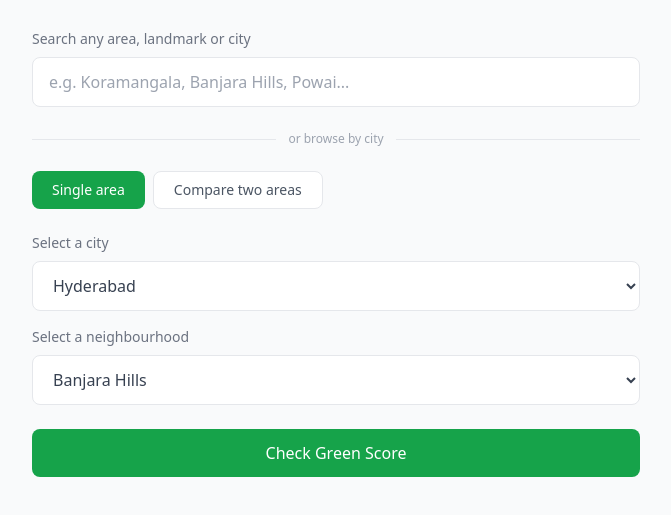
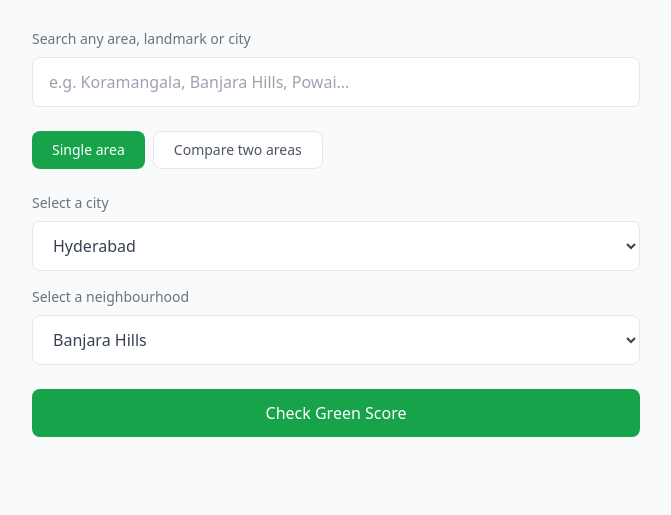
Before and after one commit to bitopandas323-creator/Verdex_1, a plain HTML site: page index.html in a window 1280 px wide. Shown: the part 155-670 px from the top of the page, without its empty margins (304-975 px from the left). Drawn offline with nearby package versions, Linux system fonts and the light colour scheme.

Commit message:
Update index.html

```diff
--- a/index.html
+++ b/index.html
@@ -38,12 +38,6 @@
       </div>
     </div>
 
-    <!-- OR divider -->
-    <div class="flex items-center gap-3 mb-6">
-      <div class="flex-1 h-px bg-gray-200"></div>
-      <span class="text-xs text-gray-400">or browse by city</span>
-      <div class="flex-1 h-px bg-gray-200"></div>
-    </div>
 
     <!-- Mode Toggle -->
     <div class="flex gap-2 mb-6">
```
